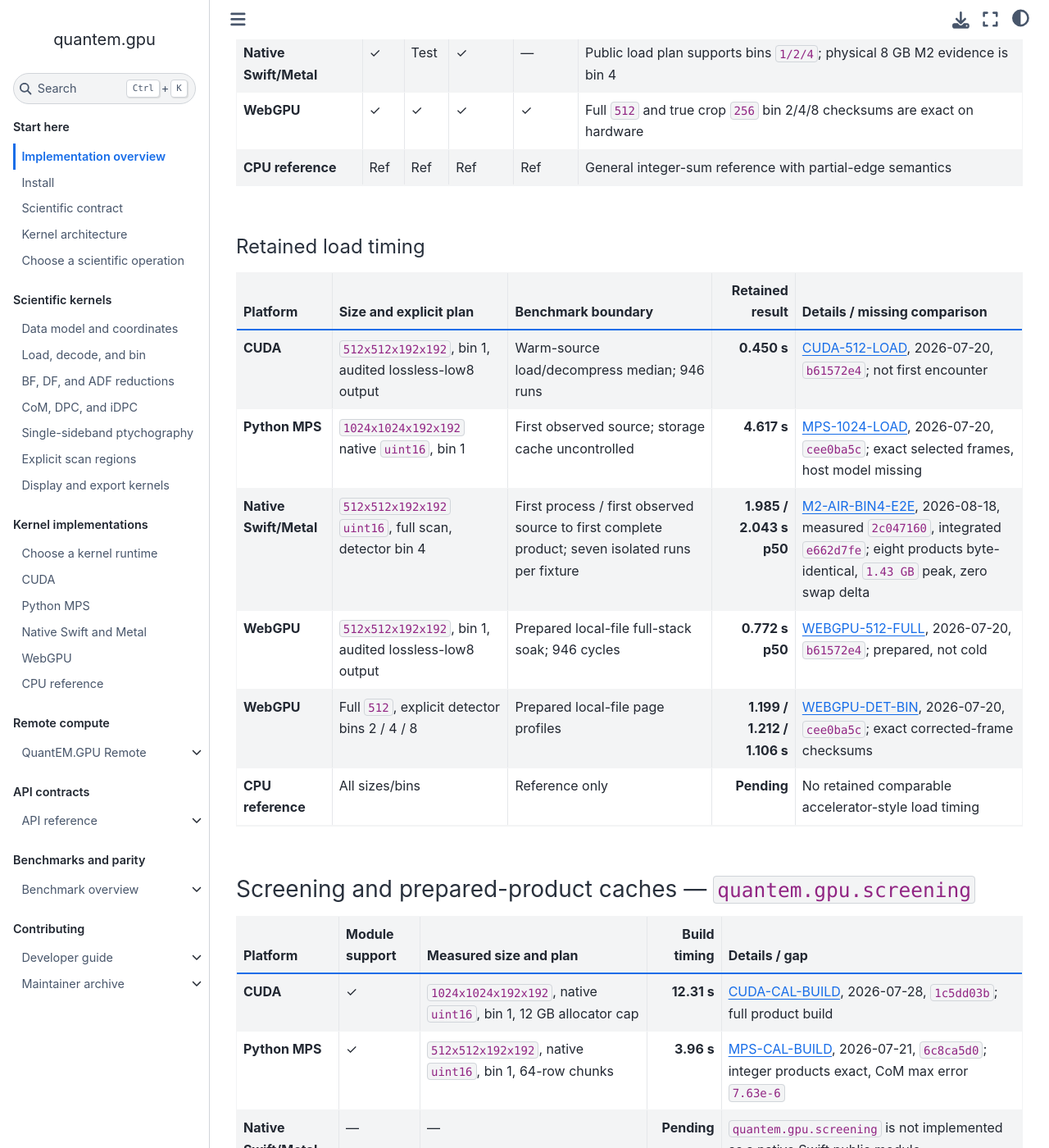
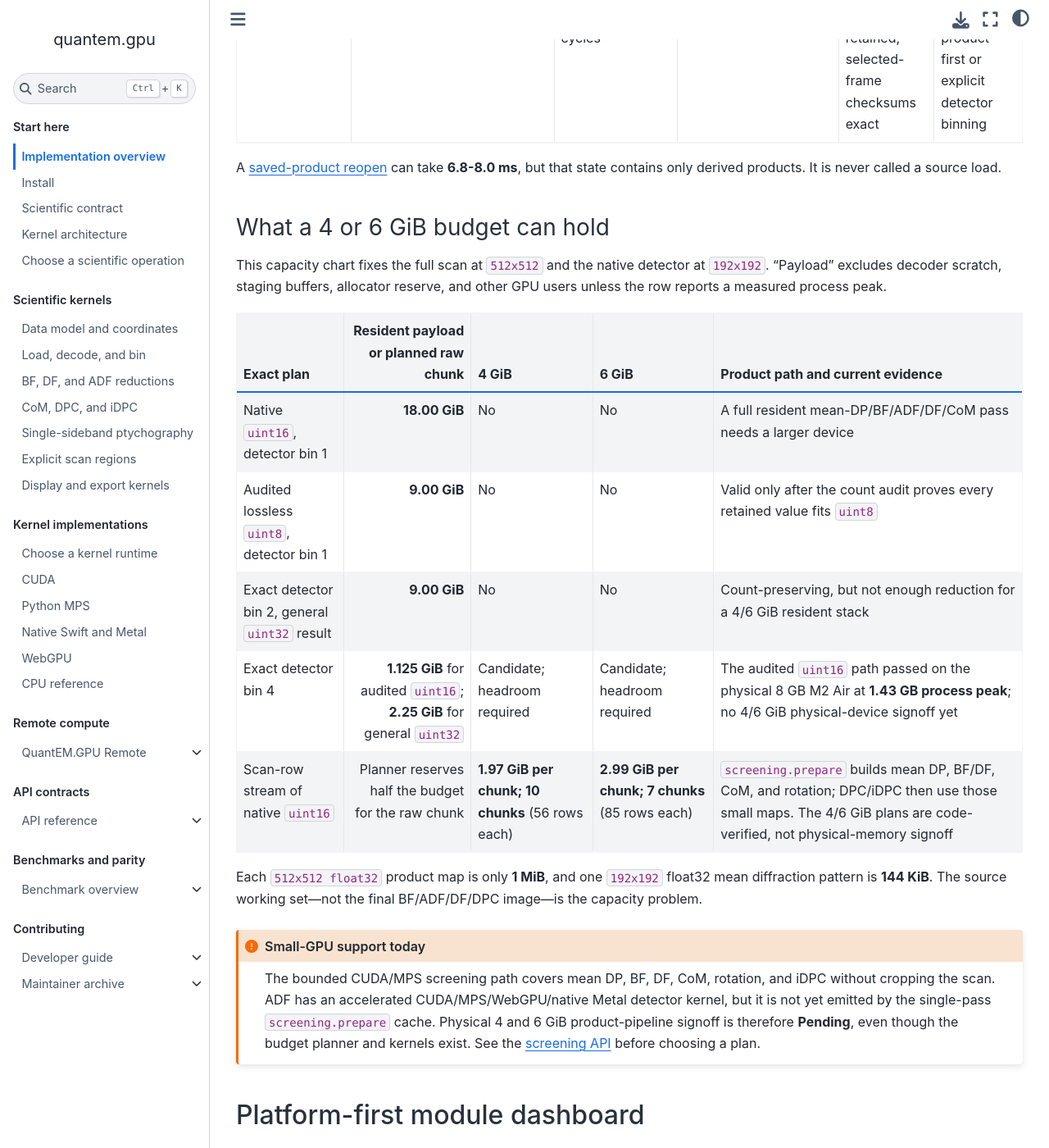
Before and after one commit to bobleesj/quantem.gpu, a Jupyter Book: the page built from docs/dashboard.md, in a window 1280 px wide and 1400 px high, scrolled down 1693 px. Shown: the whole window at 82% size. Built offline with Jupyter Book 1.0.4 settings and Sphinx 7.4.7 and the Sphinx Book theme 1.1.4, drawn with Linux system fonts in a browser that asks for light colours; some of the changed text lies outside the part shown.

Commit message:
Add speed and small-GPU capacity dashboard

````diff
--- a/docs/dashboard.md
+++ b/docs/dashboard.md
@@ -15,6 +15,53 @@
 **Dashboard review:** 2026-08-19. Every measurement below carries its own date
 and code revision; this page does not replace the
 [complete benchmark provenance ledger](performance/results.md).
+
+(speed-and-memory-at-a-glance)=
+## Speed and memory at a glance
+
+The rows below are deliberately not a leaderboard. Each one keeps its cache
+state, scientific plan, device, wall-clock boundary, and memory observation in
+the same row.
+
+### Measured load paths
+
+| Implementation | Full source and output plan | Tested device and state | Wall-clock result | Memory and parity | 4/6 GiB reading |
+|---|---|---|---:|---|---|
+| [**Native Swift/Metal**](platforms/swift-metal.md) | `512x512x192x192 uint16` → full `512x512` scan, audited exact-sum detector bin 4 to `48x48 uint16`; no crop | Physical 8 GB `Mac14,2` M2 Air; first process / first observed source; seven runs per fixture | **1.985 / 2.043 s p50** to first complete product ([M2-AIR-BIN4-E2E](performance/results.md), 2026-08-18, `2c047160`/`e662d7fe`) | **1.43 GB peak process**, zero swap delta; eight products byte-identical | Observed footprint is below 4 GiB, but only the 8 GB unified-memory device is physically signed off |
+| [**CUDA**](platforms/cuda.md) | `512x512x192x192 uint16` → audited lossless `uint8`; full scan, no crop/bin | RTX PRO 6000 Blackwell; warm source; 946-run median | **0.450 s** load/decompress ([CUDA-512-LOAD](performance/results.md), 2026-07-20, `b61572e4`) | **9.66 GB decoded resident**; transition peak not retained; selected-frame checksums exact | Full residency does **not** fit 4 or 6 GiB; use a bounded stream or explicit bin |
+| [**Python MPS**](platforms/mps.md) | `1024x1024x192x192 uint16`; full scan/detector, no crop/bin, chunk-backed | Apple Metal GPU; first observed source; storage cache uncontrolled; exact Mac model missing | **4.617 s** load ([MPS-1024-LOAD](performance/results.md), 2026-07-20, `cee0ba5c`) | **77.31 GB logical decoded payload**; process peak not retained; selected frames bit-exact | Chunk backing avoids a duplicate host array, but this row is not 4/6 GiB evidence |
+| [**WebGPU**](platforms/webgpu.md) | `512x512x192x192 uint16` → audited lossless `uint8`; full scan, no crop/bin | Chrome `apple metal-3` adapter; prepared local-file source; 946 cycles | **0.772 s p50** ([WEBGPU-512-FULL](performance/results.md), 2026-07-20, `b61572e4`) | **9.7 GB decoded payload**; browser peak not retained; selected-frame checksums exact | Full residency does **not** fit 4 or 6 GiB; use product-first or explicit detector binning |
+
+A [saved-product reopen](performance/results.md) can take **6.8-8.0 ms**, but
+that state contains only derived products. It is never called a source load.
+
+### What a 4 or 6 GiB budget can hold
+
+This capacity chart fixes the full scan at `512x512` and the native detector at
+`192x192`. “Payload” excludes decoder scratch, staging buffers, allocator
+reserve, and other GPU users unless the row reports a measured process peak.
+
+| Exact plan | Resident payload or planned raw chunk | 4 GiB | 6 GiB | Product path and current evidence |
+|---|---:|---|---|---|
+| Native `uint16`, detector bin 1 | **18.00 GiB** | No | No | A full resident mean-DP/BF/ADF/DF/CoM pass needs a larger device |
+| Audited lossless `uint8`, detector bin 1 | **9.00 GiB** | No | No | Valid only after the count audit proves every retained value fits `uint8` |
+| Exact detector bin 2, general `uint32` result | **9.00 GiB** | No | No | Count-preserving, but not enough reduction for a 4/6 GiB resident stack |
+| Exact detector bin 4 | **1.125 GiB** for audited `uint16`; **2.25 GiB** for general `uint32` | Candidate; headroom required | Candidate; headroom required | The audited `uint16` path passed on the physical 8 GB M2 Air at **1.43 GB process peak**; no 4/6 GiB physical-device signoff yet |
+| Scan-row stream of native `uint16` | Planner reserves half the budget for the raw chunk | **1.97 GiB per chunk; 10 chunks** (56 rows each) | **2.99 GiB per chunk; 7 chunks** (85 rows each) | `screening.prepare` builds mean DP, BF/DF, CoM, and rotation; DPC/iDPC then use those small maps. The 4/6 GiB plans are code-verified, not physical-memory signoff |
+
+Each `512x512 float32` product map is only **1 MiB**, and one `192x192`
+float32 mean diffraction pattern is **144 KiB**. The source working set—not the
+final BF/ADF/DF/DPC image—is the capacity problem.
+
+```{admonition} Small-GPU support today
+:class: important
+The bounded CUDA/MPS screening path covers mean DP, BF, DF, CoM, rotation, and
+iDPC without cropping the scan. ADF has an accelerated CUDA/MPS/WebGPU/native
+Metal detector kernel, but it is not yet emitted by the single-pass
+`screening.prepare` cache. Physical 4 and 6 GiB product-pipeline signoff is
+therefore **Pending**, even though the budget planner and kernels exist. See the
+{ref}`screening API <screening-products>` before choosing a plan.
+```
 
 ## Platform-first module dashboard
 
@@ -54,19 +101,8 @@
 | **CUDA** | ✓ | ✓ | Pending | Pending | Generic count-preserving source path exists; retain real bin 4/8 hardware rows |
 | **Python MPS** | ✓ | ✓ | Pending | Pending | Fused/source-backed binning exists; retain bin 4/8 physical timing and parity |
 | **Native Swift/Metal** | ✓ | Test | ✓ | — | Public load plan supports bins `1/2/4`; physical 8 GB M2 evidence is bin 4 |
-| **WebGPU** | ✓ | ✓ | ✓ | ✓ | Full `512` and true crop `256` bin 2/4/8 checksums are exact on hardware |
+| **WebGPU** | ✓ | ✓ | ✓ | ✓ | [WEBGPU-DET-BIN](performance/results.md): full `512` and true crop `256` bin 2/4/8 checksums are exact on hardware |
 | **CPU reference** | Ref | Ref | Ref | Ref | General integer-sum reference with partial-edge semantics |
-
-#### Retained load timing
-
-| Platform | Size and explicit plan | Benchmark boundary | Retained result | Details / missing comparison |
-|---|---|---|---:|---|
-| **CUDA** | `512x512x192x192`, bin 1, audited lossless-low8 output | Warm-source load/decompress median; 946 runs | **0.450 s** | [CUDA-512-LOAD](performance/results.md), 2026-07-20, `b61572e4`; not first encounter |
-| **Python MPS** | `1024x1024x192x192` native `uint16`, bin 1 | First observed source; storage cache uncontrolled | **4.617 s** | [MPS-1024-LOAD](performance/results.md), 2026-07-20, `cee0ba5c`; exact selected frames, host model missing |
-| **Native Swift/Metal** | `512x512x192x192` `uint16`, full scan, detector bin 4 | First process / first observed source to first complete product; seven isolated runs per fixture | **1.985 / 2.043 s p50** | [M2-AIR-BIN4-E2E](performance/results.md), 2026-08-18, measured `2c047160`, integrated `e662d7fe`; eight products byte-identical, `1.43 GB` peak, zero swap delta |
-| **WebGPU** | `512x512x192x192`, bin 1, audited lossless-low8 output | Prepared local-file full-stack soak; 946 cycles | **0.772 s p50** | [WEBGPU-512-FULL](performance/results.md), 2026-07-20, `b61572e4`; prepared, not cold |
-| **WebGPU** | Full `512`, explicit detector bins 2 / 4 / 8 | Prepared local-file page profiles | **1.199 / 1.212 / 1.106 s** | [WEBGPU-DET-BIN](performance/results.md), 2026-07-20, `cee0ba5c`; exact corrected-frame checksums |
-| **CPU reference** | All sizes/bins | Reference only | **Pending** | No retained comparable accelerator-style load timing |
 
 ### Screening and prepared-product caches — `quantem.gpu.screening`
 
````
Also changed, not shown: docs/api/core.md (+17 -1 lines), docs/intro.md (+4 -0 lines), 1 other file.
